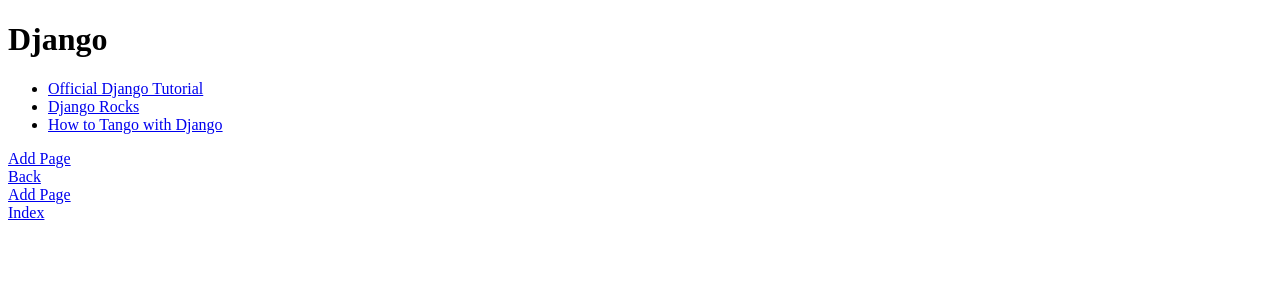
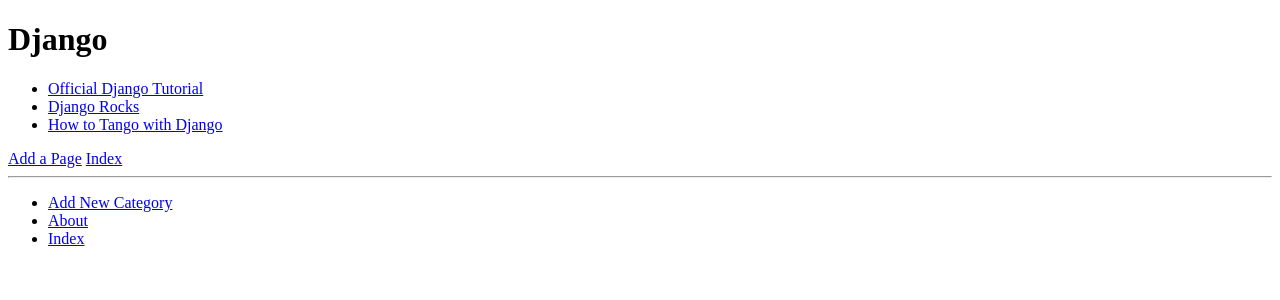
Before and after one commit to AbubakrMahmood/tango_with_django_project, a Django app: page /rango/category/django/ in a window 1280 px wide. Shown: the top 300 px of the page. Run offline with Django 3.2, Linux system fonts and the light colour scheme; data comes from the database, SQL or seed files in the repository.

Commit message:
Beginning Ch. 8.3 Exercises

```diff
--- /dev/null
+++ b/templates/rango/base.html
@@ -0,0 +1,28 @@
+<!DOCTYPE html>
+{% load staticfiles %}
+
+<html>
+	<head>
+		<title>
+			Rango -
+			{% block title_block %}
+				How to Tango with Django!
+			{% endblock %}
+		</title>
+	</head>
+	<body>
+		<div>
+			{% block body_block %}
+			{% endblock %}
+		</div>
+		<hr />
+
+		<div>
+			<ul>
+				<li><a href="{% url 'add_category' %}">Add New Category</a></li>
+				<li><a href="{% url 'about' %}">About</a></li>
+				<li><a href="{% url 'index' %}">Index</a></li>
+			</ul>
+		</div>
+	</body>
+</html>
--- a/templates/rango/category.html
+++ b/templates/rango/category.html
@@ -1,14 +1,16 @@
-<!DOCTYPE html>
+{% extends 'rango/base.html' %}
+{% load staticfiles %}
 
-<html>
-<head>
-	<title>Rango</title>
 
-</head>
-<body>
-	<div>
+{% block title_block %}
+	{{ category.name }}
+{% endblock %}
+
+
+{% block body_block %}
 	{% if category %}
 		<h1>{{ category.name }}</h1>
+
 		{% if pages %}
 			<ul>
 			{% for page in pages %}
@@ -21,21 +23,11 @@
 
 			<strong>No pages currently in category.</strong>
 		{% endif %}
-		<a href="/rango/category/{{category.slug}}/add_page/">Add Page</a> <br/>
+		<a href="{% url 'add_page' category.slug %}">Add a Page</a>
 
 	{% else %}
 
 		The specified category does not exist!
 	{% endif %}
-		<a href="/rango/">Back</a><br />
-
-	</div>
-
-	<div>
-		{% if category %}
-			<a href="/rango/category/{{category.slug}}/add_page/">Add Page</a> <br/>
-		{% endif %}
 		<a href="/rango/">Index</a><br />
-	</div>
-</body>
-</html>
+{% endblock %}
```
Also changed, not shown: templates/rango/index.html (+4 -4 lines).
